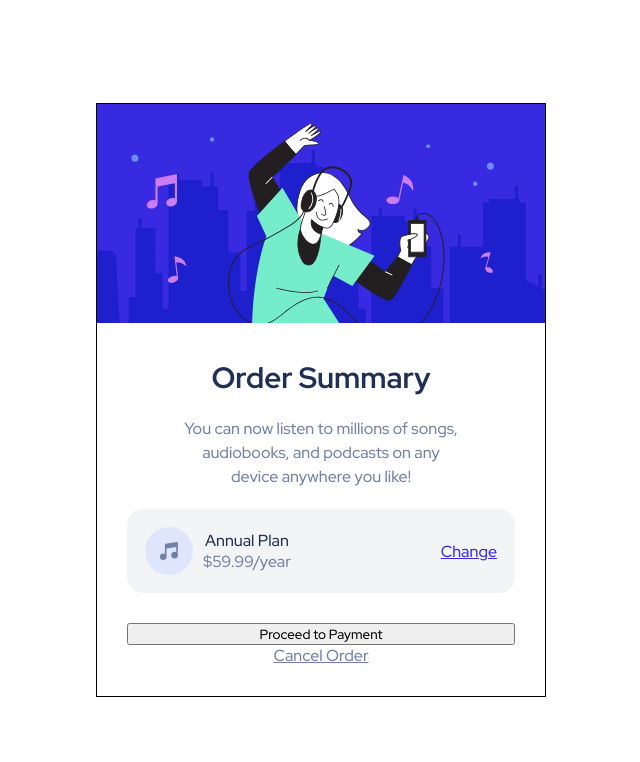
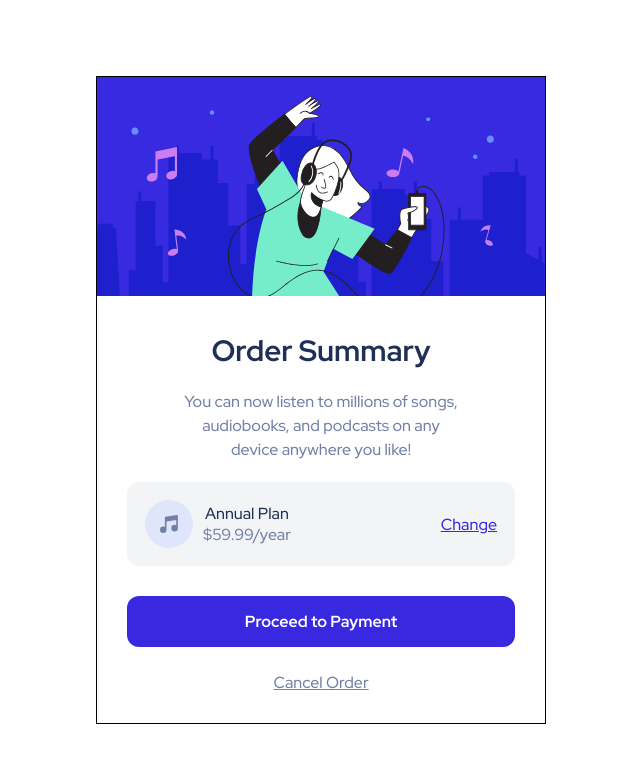
Before and after one commit to h4sitha/Order-summary-frontendmentor, a plain HTML site: page index.html in a window 1280 px wide. Shown: the whole page, without its empty margins (319-959 px from the left). Drawn offline with Linux system fonts and the light colour scheme.

Commit message:
Add styles to the button

```diff
--- a/style.css
+++ b/style.css
@@ -8,10 +8,6 @@ body {
     justify-content: center;
     align-items: center;
     color: hsl(224, 23%, 55%);
-}
-
-button {
-    font-family: inherit;
 }
 
 html {
@@ -59,7 +55,7 @@ h1 {
     padding: 18px;
     align-items: center;
     background-color: hsla(223, 47%, 23%, 0.05);
-    border-radius: 16px;
+    border-radius: 12px;
     margin-bottom: 30px;
 }
 
@@ -83,3 +79,15 @@ h1 {
 #premium-plan > a {
     color: hsl(245, 75%, 52%)
 }
+
+button {
+    font-family: inherit;
+    background-color: hsl(245, 75%, 52%);
+    color: white;
+    border: none;
+    padding: 15px;
+    border-radius: 12px;
+    font-weight: 700;
+    font-size: inherit;
+    margin-bottom: 25px;
+}
```
